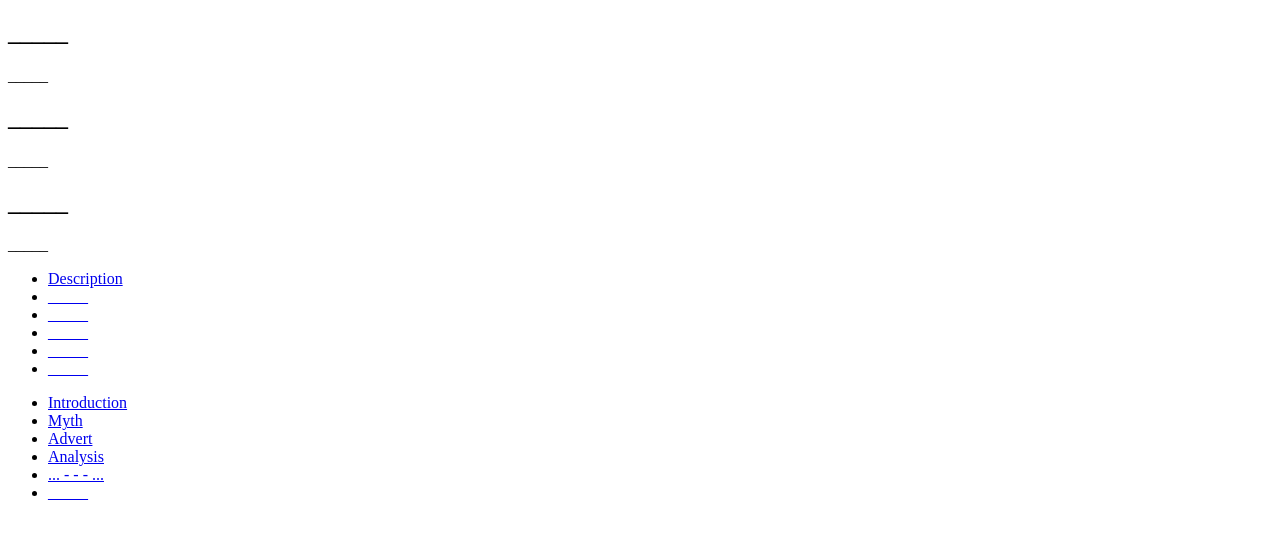
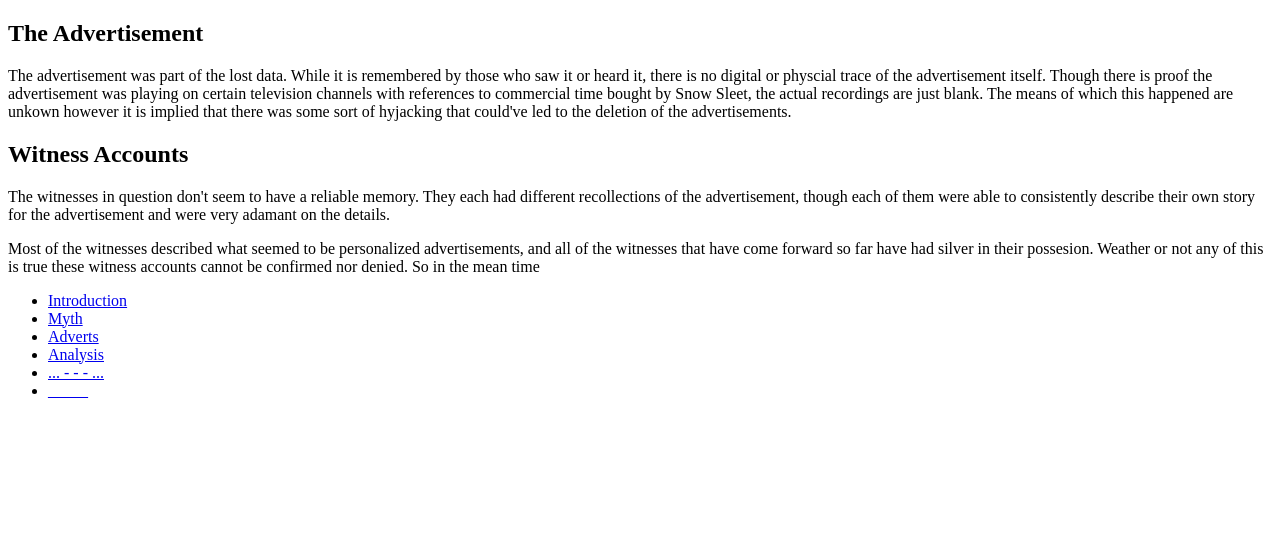
Before and after one commit to Closed-Sleet/Concrete-Site, a plain HTML site: page INFO/Advert.html in a window 1280 px wide. Drawn offline with Linux system fonts and the light colour scheme; files that its build step writes are made by us from their sources.

Commit message:
Updated content and links

```diff
--- a/INFO/Advert.html
+++ b/INFO/Advert.html
@@ -13,35 +13,22 @@
   -->
 
   <section class='title'>
-    <h1> _____</h1>
-    <p> _____</p>
+    <h1> The Advertisement</h1>
+    <p> The advertisement was part of the lost data. While it is remembered by those who saw it or heard it, there is no digital or physcial trace of the advertisement itself. Though there is proof the advertisement was playing on certain television channels with references to commercial time bought by Snow Sleet, the actual recordings are just blank. The means of which this happened are unkown however it is implied that there was some sort of hyjacking that could've led to the deletion of the advertisements. </p>
   </section>
 
   <!-- intro Info dump -->
   <section class='Gen_stuff'>
-    <h2>_____</h2>
-        <p>_____</p>
-    <h2>_____</h2>
-        <p> _____ </p>
+    <h2>Witness Accounts</h2>
+        <p>The witnesses in question don't seem to have a reliable memory. They each had different recollections of the advertisement, though each of them were able to consistently describe their own story for the advertisement and were very adamant on the details.</p>
+        <p> Most of the witnesses described what seemed to be personalized advertisements, and all of the witnesses that have come forward so far have had silver in their possesion. Weather or not any of this is true these witness accounts cannot be confirmed nor denied. So in the mean time </p>
   </section>
-
-  <!-- This is both the sidebar and the footer, it changes based on screen size. -->
-  <footer>
-    <ul class='FOOTER'>
-      <li><a href="../index.html">Description</a></li>
-      <li><a href="Myth.html">_____ </a></li>
-      <li><a href="Analysis.html"> _____ </a></li>
-      <li><a href="Advert.html"> _____ </a></li>
-      <li><a href="../SOS.html"> _____ </a></li>
-      <li><a href="Documents.html" target="_blank"> _____ </a></li> <!-- REMOVE THIS LINE BEFORE TURN-IN OR PUBLIC HOSTING-->
-    </ul>
-  </footer>
 
   <footer>
     <ul class='FOOTER'>
-      <li><a href="../index.html">Introduction</a></li>
-      <li><a href="myth.html">Myth </a></li>
-      <li><a href="Advert.html"> Advert </a></li>
+      <li><a href="../index.html"> Introduction</a></li>
+      <li><a href="Myth.html"> Myth </a></li>
+      <li><a href="Advert.html"> Adverts </a></li>
       <li><a href="Analysis.html"> Analysis </a></li>
       <li><a href="../SOS.html"> ... - - - ... </a></li>
       <li><a href="Documents.html" target="_blank"> _____ </a></li> <!-- REMOVE THIS LINE BEFORE TURN-IN OR PUBLIC HOSTING-->
```
Also changed, not shown: INFO/Analysis.html (+2 -2 lines), INFO/Myth.html (+2 -2 lines), SOS.html (+2 -2 lines), index.html (+2 -2 lines).
